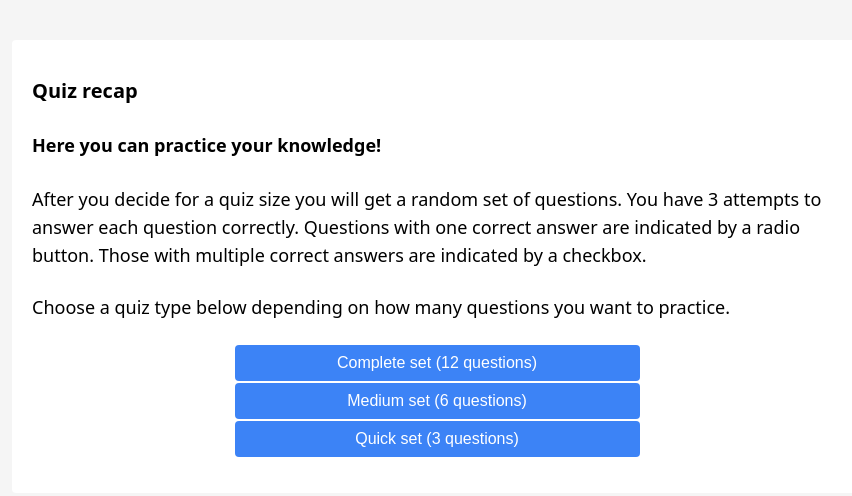
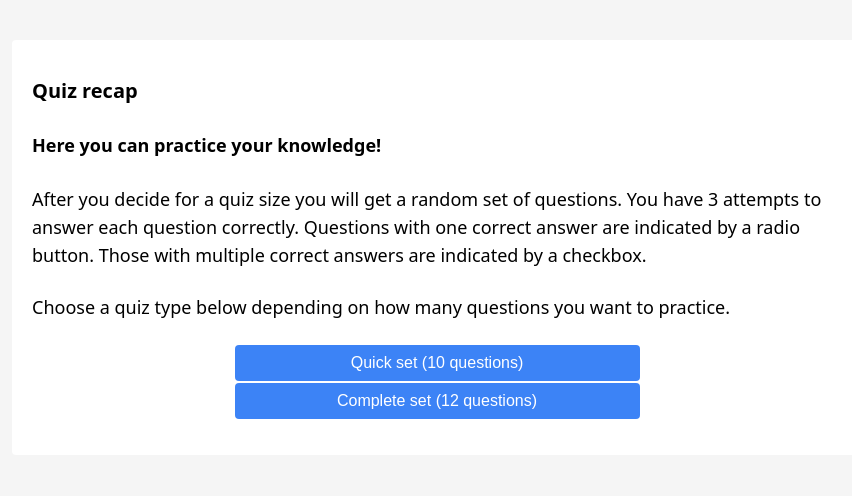
Before and after one commit to openHPI/quiz-recap, a React (Vite) app: page / in a window 1280 px wide. Shown: the top 496 px of the page, without its empty margins (203-1055 px from the left). Built offline with nearby package versions, Linux system fonts and the light colour scheme.

Commit message:
Change set of questions the user can initiate the quiz with
The user can now choose between 3 fixed sets (10, 20, 50) and the complete set.
The complete set is always the option with the most questions. If any
of the fixed sets is larger we don't show it.

Adjust and extend tests.

Closes #82

```diff
--- a/src/App.tsx
+++ b/src/App.tsx
@@ -30,9 +30,28 @@ function App({ data, locale = 'en' }: { data: Data; locale?: string }) {
     setQuestions(getRandomSet(data, questionsCount));
   };
 
-  const completeSet = data.length;
-  const mediumSet = Math.ceil(completeSet / 2);
-  const quickSet = Math.ceil(completeSet / 5);
+  const completeSet = {
+    text: t('app.completeBtn', { count: data.length }),
+    count: data.length,
+  };
+  const largeSet = {
+    text: t('app.largeBtn', { count: 50 }),
+    count: 50,
+  };
+  const mediumSet = {
+    text: t('app.mediumBtn', { count: 20 }),
+    count: 20,
+  };
+  const quickSet = {
+    text: t('app.quickBtn', { count: 10 }),
+    count: 10,
+  };
+
+  const fixedSets = [quickSet, mediumSet, largeSet].filter(
+    (set) => set.count < completeSet.count,
+  );
+
+  const buttons = [...fixedSets, completeSet];
 
   return (
     <Context.Provider
@@ -60,27 +79,15 @@ function App({ data, locale = 'en' }: { data: Data; locale?: string }) {
               <p className={styles.p}>{t('app.intro')}</p>
               <p className={styles.p}>{t('app.instructions')}</p>
               <ul className={styles.ul}>
-                <li className={styles.li}>
-                  <Button
-                    text={t('app.completeBtn', { count: completeSet })}
-                    onClickAction={() => startQuiz(completeSet)}
-                    additionalClasses={styles.button}
-                  />
-                </li>
-                <li className={styles.li}>
-                  <Button
-                    text={t('app.mediumBtn', { count: mediumSet })}
-                    onClickAction={() => startQuiz(mediumSet)}
-                    additionalClasses={styles.button}
-                  />
-                </li>
-                <li className={styles.li}>
-                  <Button
-                    text={t('app.quickBtn', { count: quickSet })}
-                    onClickAction={() => startQuiz(quickSet)}
-                    additionalClasses={styles.button}
-                  />
-                </li>
+                {buttons.map((button, i) => (
+                  <li className={styles.li} key={i}>
+                    <Button
+                      text={button.text}
+                      onClickAction={() => startQuiz(button.count)}
+                      additionalClasses={styles.button}
+                    />
+                  </li>
+                ))}
               </ul>
             </>
           )}
--- a/src/locales/de.ts
+++ b/src/locales/de.ts
@@ -7,6 +7,8 @@ const de = {
     instructions: 'Wählen Sie die Anzahl der Fragen aus die Sie üben möchten:',
     completeBtn_one: 'Komplettes Set ({{count}} Frage)',
     completeBtn_other: 'Komplettes Set (alle {{count}} Fragen)',
+    largeBtn_one: 'Großes Set ({{count}} Frage)',
+    largeBtn_other: 'Großes Set ({{count}} Fragen)',
     mediumBtn_one: 'Mittleres Set ({{count}} Frage)',
     mediumBtn_other: 'Mittleres Set ({{count}} Fragen)',
     quickBtn_one: 'Schnelles Set ({{count}} Frage)',
--- a/src/locales/en.ts
+++ b/src/locales/en.ts
@@ -8,6 +8,8 @@ const en = {
       'Choose a quiz type below depending on how many questions you want to practice.',
     completeBtn_one: 'Complete set ({{count}} question)',
     completeBtn_other: 'Complete set ({{count}} questions)',
+    largeBtn_one: 'Large set ({{count}} question)',
+    largeBtn_other: 'Large set ({{count}} questions)',
     mediumBtn_one: 'Medium set ({{count}} question)',
     mediumBtn_other: 'Medium set ({{count}} questions)',
     quickBtn_one: 'Quick set ({{count}} question)',
--- a/src/static/data.ts
+++ b/src/static/data.ts
@@ -282,7 +282,27 @@ export const testData: Data = [
   },
 ] as Data;
 
-export const testDataWithFourQuestions: Data = [
+export const testDataWithOneQuestion: Data = [
+  {
+    id: 'id-01',
+    type: QuestionTypes.SingleChoice,
+    text: 'Q1: What is the answer?',
+    answers: [
+      {
+        id: 'answer_01',
+        correct: true,
+        text: 'Correct Answer',
+      },
+      {
+        id: 'answer_02',
+        correct: false,
+        text: 'Incorrect Answer',
+      },
+    ],
+  },
+] as Data;
+
+export const testDataWithTwoQuestion: Data = [
   {
     id: 'id-01',
     type: QuestionTypes.SingleChoice,
@@ -321,58 +341,4 @@ export const testDataWithFourQuestions: Data = [
       },
     ],
   },
-  {
-    id: 'id-03',
-    type: QuestionTypes.MultipleChoice,
-    text: 'Q3: What is the answer?',
-    answers: [
-      {
-        id: 'answer_05',
-        correct: true,
-        text: 'Correct Answer',
-      },
-      {
-        id: 'answer_06',
-        correct: false,
-        text: 'Incorrect Answer',
-      },
-      {
-        id: 'answer_07',
-        correct: true,
-        text: 'Correct Answer',
-      },
-      {
-        id: 'answer_08',
-        correct: false,
-        text: 'Incorrect Answer',
-      },
-    ],
-  },
-  {
-    id: 'id-04',
-    type: QuestionTypes.MultipleChoice,
-    text: 'Q4: What is the answer?',
-    answers: [
-      {
-        id: 'answer_09',
-        correct: false,
-        text: 'Incorrect Answer',
-      },
-      {
-        id: 'answer_10',
-        correct: false,
-        text: 'Incorrect Answer',
-      },
-      {
-        id: 'answer_11',
-        correct: false,
-        text: 'Incorrect Answer',
-      },
-      {
-        id: 'answer_12',
-        correct: false,
-        text: 'Incorrect Answer',
-      },
-    ],
-  },
 ] as Data;
```
Also changed, not shown: 1 other file (tests, documents, lock files or other folders).
